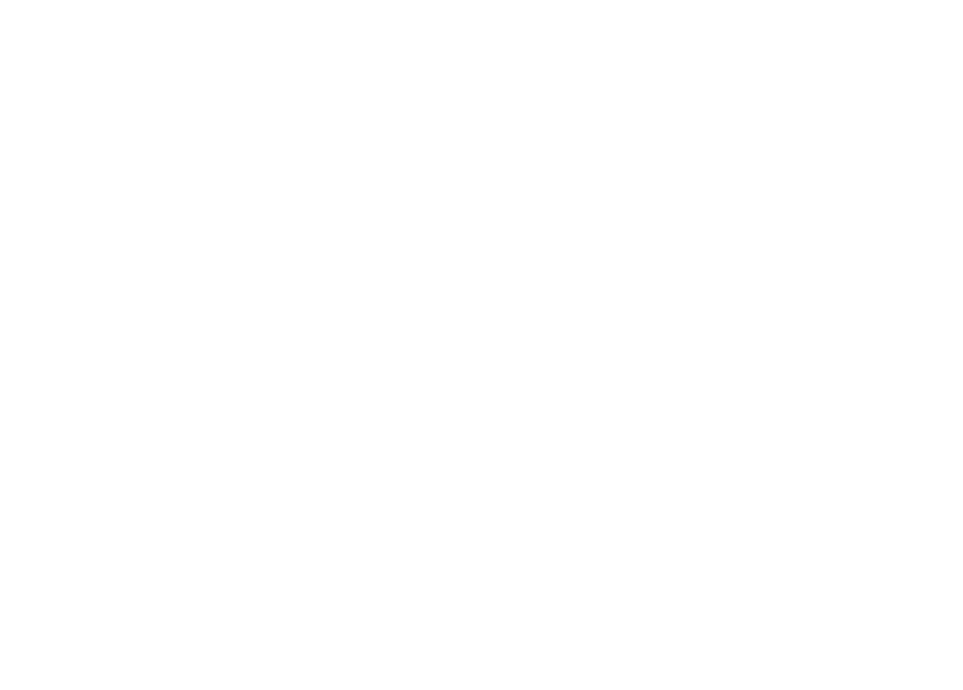
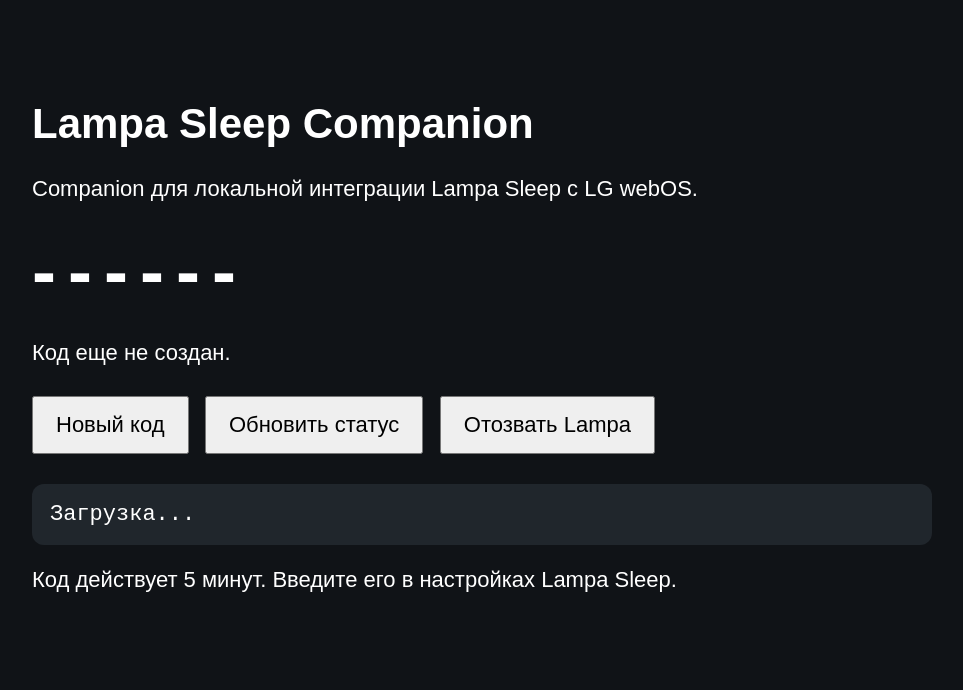
Before and after one commit to WatherMG/lampa-sleep, a website: page companion/app/index.html in a window 1280 px wide. Shown: the whole page, without its empty margins (158-1121 px from the left). Drawn offline with Linux system fonts and the light colour scheme.

Commit message:
feat: build companion setup UI

```diff
--- a/companion/app/index.html
+++ b/companion/app/index.html
@@ -1 +1,30 @@
-<html></html>
+<!doctype html>
+<html lang="ru">
+<head>
+  <meta charset="utf-8">
+  <title>Lampa Sleep Companion</title>
+  <style>
+    body{margin:0;background:#101317;color:#fff;font-family:Arial,sans-serif}
+    main{max-width:900px;margin:0 auto;padding:72px 56px}
+    h1{font-size:42px}
+    p,button,pre{font-size:22px}
+    #code{font-size:72px;letter-spacing:12px;font-weight:700;margin:28px 0}
+    pre{padding:18px;background:#20262c;border-radius:12px;white-space:pre-wrap}
+    button{padding:14px 22px;margin:8px 12px 8px 0}
+  </style>
+</head>
+<body>
+<main>
+  <h1>Lampa Sleep Companion</h1>
+  <p>Companion для локальной интеграции Lampa Sleep с LG webOS.</p>
+  <div id="code">------</div>
+  <p id="expiry">Код еще не создан.</p>
+  <button id="new-code">Новый код</button>
+  <button id="refresh">Обновить статус</button>
+  <button id="revoke">Отозвать Lampa</button>
+  <pre id="status">Загрузка...</pre>
+  <p>Код действует 5 минут. Введите его в настройках Lampa Sleep.</p>
+</main>
+<script src="app.js"></script>
+</body>
+</html>
```
